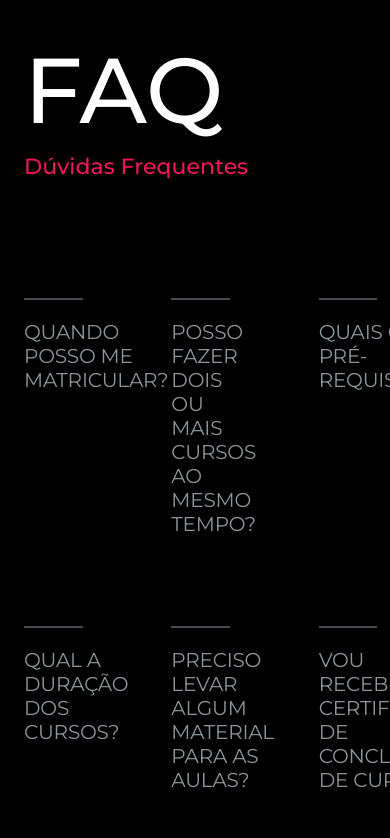
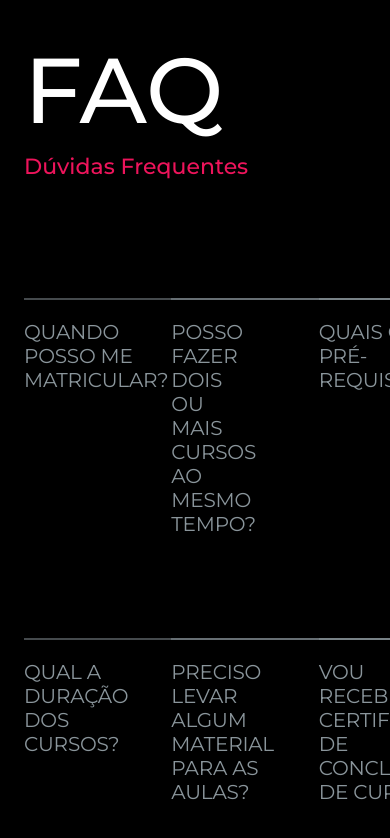
Before and after one commit to pedrosouza423/fiap-landing-page, a Next.js app: page / in a window 390 px wide. Shown: the part 2989-3827 px from the top of the page. Built offline with nearby package versions, Linux system fonts and the light colour scheme.

Commit message:
feat: adiciona animação suave no FAQ com hover e transição no mobile

```diff
--- a/components/FAQ/FAQ.module.scss
+++ b/components/FAQ/FAQ.module.scss
@@ -1,4 +1,3 @@
-/* FAQ.module.scss */
 @use "../../styles/variables" as *;
 
 .faq {
--- a/components/FAQ/FAQ.tsx
+++ b/components/FAQ/FAQ.tsx
@@ -23,7 +23,12 @@ export const FAQ = () => {
               item={item}
               isActive={activeId === item.id}
               onEnter={() => setActiveId(item.id)}
-              onLeave={() => setActiveId((prev) => (prev === item.id ? null : prev))}
+              onLeave={() =>
+                setActiveId((prev) => (prev === item.id ? null : prev))
+              }
+              onToggle={() =>
+                setActiveId((prev) => (prev === item.id ? null : item.id))
+              }
             />
           ))}
         </div>
--- a/components/FAQ/Item/FaqItem.module.scss
+++ b/components/FAQ/Item/FaqItem.module.scss
@@ -4,46 +4,105 @@
   display: flex;
   flex-direction: column;
   align-items: flex-start;
+
+  cursor: pointer;
+  outline: none;
+
+  -webkit-tap-highlight-color: transparent;
+}
+
+.item:focus-visible {
+  outline: 0.125rem solid rgba(255, 255, 255, 0.25);
+  outline-offset: 0.25rem;
 }
 
 .line {
-  width: 3.6695rem;
-  height: 0;
-  border-top: 0.125rem solid $border-muted;
+  position: relative;
+  width: 23.4285rem;
+  height: 0.125rem;
+  margin-bottom: 1.25rem;
+
+  background: $border-muted;
   opacity: 0.5;
-  margin-bottom: 1.25rem;
+  overflow: hidden;
+  transform: translateZ(0);
+}
+
+.line::after {
+  content: "";
+  position: absolute;
+  inset: 0;
+
+  background: $accent-primary;
+
+  transform-origin: left center;
+  transform: scaleX(0);
+
+  transition: transform 820ms cubic-bezier(0.22, 1, 0.36, 1);
 }
 
 .question {
   margin: 0;
+
   font-family: Montserrat, sans-serif;
   font-weight: 400;
   font-size: 1.25rem;
   line-height: 1.5rem;
   letter-spacing: -0.01em;
   text-transform: uppercase;
+
   color: $text-muted;
+
+  transition: color 360ms ease;
 }
 
 .answer {
   margin: 0.75rem 0 0;
+
   font-family: Roboto, sans-serif;
   font-weight: 400;
   font-size: 1rem;
   line-height: 1.1875rem;
   letter-spacing: 0;
+
   color: $text-white;
   max-width: 26rem;
+
+  overflow: hidden;
+
+  max-height: 0;
+  opacity: 0;
+  transform: translateY(-0.5rem);
+
+  transition:
+    max-height 820ms cubic-bezier(0.22, 1, 0.36, 1),
+    opacity 420ms ease,
+    transform 620ms cubic-bezier(0.22, 1, 0.36, 1);
 }
 
 .active {
   .line {
-    width: 23.4285rem;
-    border-top-color: $accent-primary;
     opacity: 1;
+  }
+
+  .line::after {
+    transform: scaleX(1);
   }
 
   .question {
     color: $text-white;
   }
+
+  .answer {
+    max-height: 9rem;
+    opacity: 1;
+    transform: translateY(0);
+  }
 }
+
+@media (hover: none) {
+  .item:focus,
+  .item:focus-visible {
+    outline: none;
+  }
+}
--- a/components/FAQ/Item/FaqItem.tsx
+++ b/components/FAQ/Item/FaqItem.tsx
@@ -1,3 +1,6 @@
+"use client";
+
+import { useEffect, useState } from "react";
 import styles from "./FaqItem.module.scss";
 import type { FaqItemData } from "../types";
 
@@ -6,21 +9,47 @@ type FaqItemProps = {
   isActive: boolean;
   onEnter: () => void;
   onLeave: () => void;
+  onToggle: () => void;
 };
 
-export const FaqItem = ({ item, isActive, onEnter, onLeave }: FaqItemProps) => {
+export const FaqItem = ({
+  item,
+  isActive,
+  onEnter,
+  onLeave,
+  onToggle,
+}: FaqItemProps) => {
+  const [canHover, setCanHover] = useState(true);
+
+  useEffect(() => {
+    const mq = window.matchMedia("(hover: hover)");
+    const update = () => setCanHover(mq.matches);
+
+    update();
+    mq.addEventListener("change", update);
+    return () => mq.removeEventListener("change", update);
+  }, []);
+
   return (
     <article
       className={`${styles.item} ${isActive ? styles.active : ""}`}
-      onMouseEnter={onEnter}
-      onMouseLeave={onLeave}
+
+      onMouseEnter={canHover ? onEnter : undefined}
+      onMouseLeave={canHover ? onLeave : undefined}
+
+      onFocus={canHover ? onEnter : undefined}
+      onBlur={canHover ? onLeave : undefined}
+
+      onPointerDown={!canHover ? onToggle : undefined}
       data-testid={`faq-item-${item.id}`}
+
+      tabIndex={canHover ? 0 : undefined}
+      role={canHover ? "button" : undefined}
+      aria-expanded={canHover ? isActive : undefined}
     >
       <span className={styles.line} aria-hidden="true" />
-
       <h3 className={styles.question}>{item.question}</h3>
-
-      {isActive && <p className={styles.answer}>{item.answer}</p>}
+      <p className={styles.answer}>{item.answer}</p>
     </article>
   );
 };
```
Also changed, not shown: 1 other file (tests, documents, lock files or other folders).
